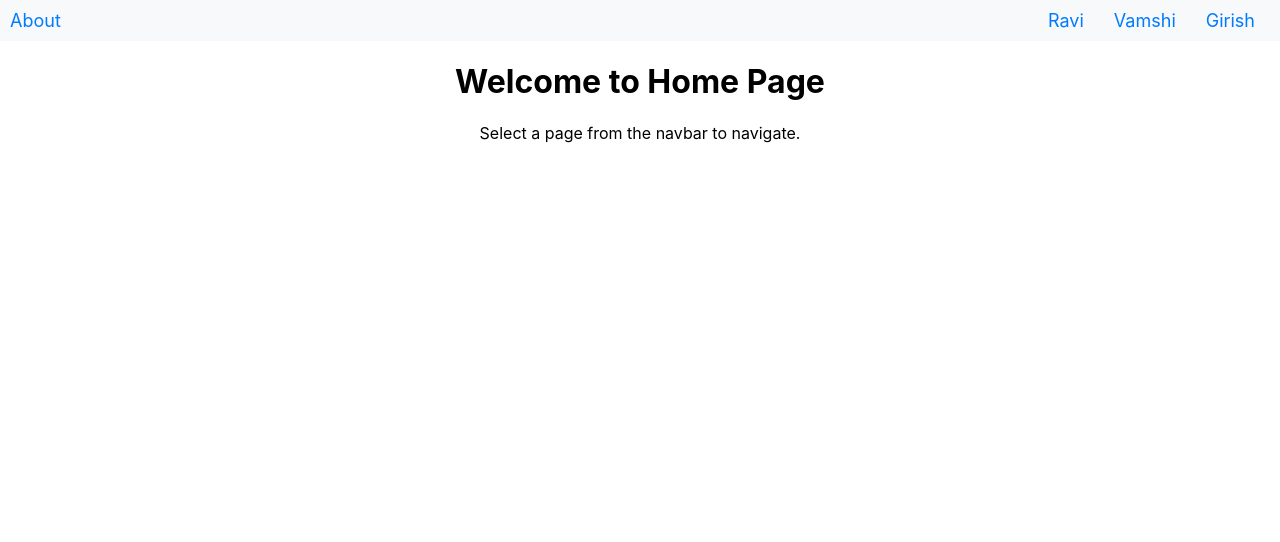
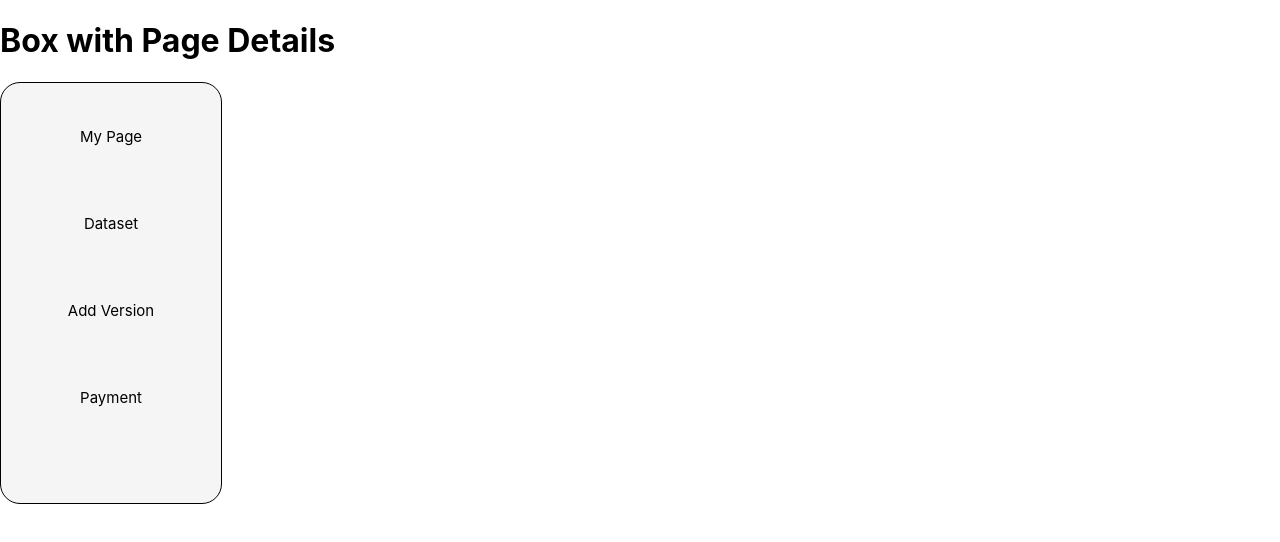
Before and after one commit to ravimanchi0321/E-comm-Dashboard, a React (Create React App) app: page /Home in a window 1280 px wide. Shown: the top 542 px of the page. Built offline with nearby package versions, Linux system fonts and the light colour scheme.

Commit message:
home is modified

```diff
--- a/src/Pages/Home.js
+++ b/src/Pages/Home.js
@@ -1,70 +1,35 @@
 import React from "react";
-import { Link } from "react-router-dom"; // Import Link from react-router-dom
 
 const Home = () => {
+  // Details for the box
+  const details = ['My Page', 'Dataset', 'Add Version', 'Payment'];
+
   return (
     <div>
-      <nav style={styles.navbar}>
-        <div style={styles.navLeft}>
-          <Link to="/about" style={styles.navLink}>About</Link>
-        </div>
-        <div style={styles.navRight}>
-          <ul style={styles.navList}>
-            <li style={styles.navItem}>
-              <Link to="/RaviPage" style={styles.navLink}>Ravi</Link>
-            </li>
-            <li style={styles.navItem}>
-              <Link to="/VamshiPage" style={styles.navLink}>Vamshi</Link>
-            </li>
-            <li style={styles.navItem}>
-              <Link to="/GirishPage" style={styles.navLink}>Girish</Link>
-            </li>
-          </ul>
-        </div>
-      </nav>
-      <div style={styles.content}>
-        <h1>Welcome to Home Page</h1>
-        <p>Select a page from the navbar to navigate.</p>
+      <h1>Box with Page Details</h1>
+
+      {/* Box with details */}
+      <div className="box" style={boxStyle}>
+        {details.map((detail, index) => (
+          <div key={index}>{detail}</div>
+        ))}
       </div>
     </div>
   );
 };
 
-// Simple styling for the navbar
-const styles = {
-    navbar: {
-      backgroundColor: '#f8f9fa',
-      padding: '10px',
-      display: 'flex',
-      justifyContent: 'space-between', // Align left and right
-      marginBottom: '20px',
-      alignItems: 'center',
-    },
-    navLeft: {
-      flex: 1, // Push the content to the left
-    },
-    navRight: {
-      flex: 1, // Push the content to the right
-      display: 'flex',
-      justifyContent: 'flex-end', // Align items to the right
-    },
-    navList: {
-      listStyleType: 'none',
-      padding: 0,
-      display: 'flex',
-      margin: 0,
-    },
-    navItem: {
-      margin: '0 15px',
-    },
-    navLink: {
-      textDecoration: 'none',
-      color: '#007bff',
-      fontSize: '18px',
-    },
-    content: {
-      textAlign: 'center',
-    },
-  };
+// Inline styles (You can also move them to a separate CSS file)
+const boxStyle = {
+  width: '200px',
+  height: '400px',
+  border: '1px solid black',
+  borderRadius: '20px',
+  fontSize: '15px',
+  padding: '10px',
+  textAlign: 'center',
+  lineHeight: '5.8em',
+  wordWrap: 'break-word',
+  backgroundColor: '#F5F5F5' // Updated color
+};
 
 export default Home;
```
